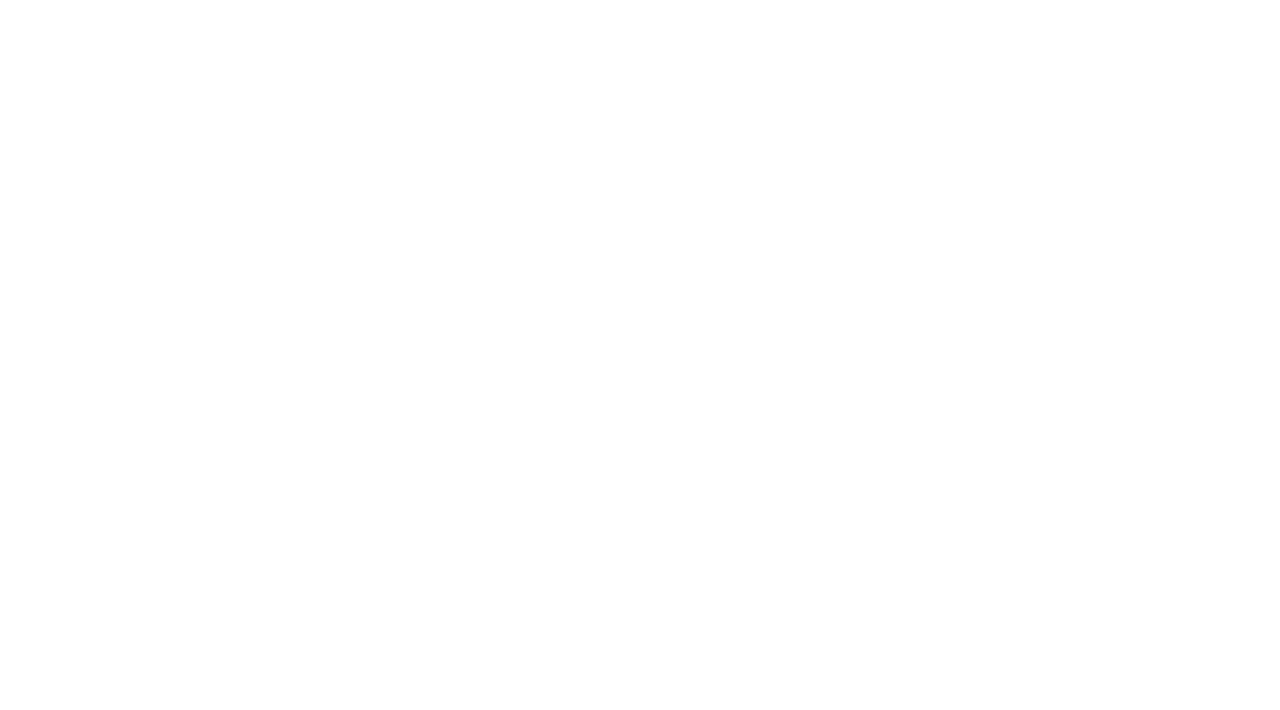
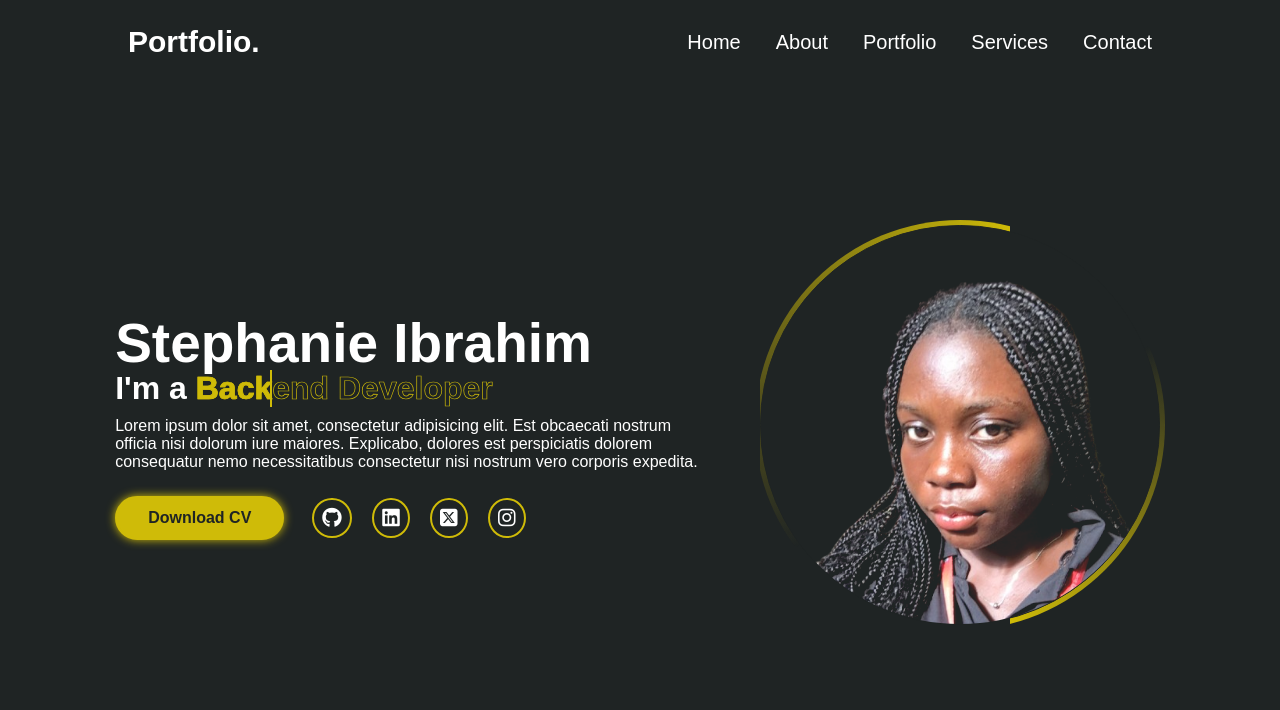
Before and after one commit to Stephanie-ib/portfolio, a plain HTML site: page index.html in a window 1280 px wide. Drawn offline with Linux system fonts and the light colour scheme.

```diff
--- a/index.html
+++ b/index.html
@@ -5,8 +5,59 @@
   <meta name="viewport" content="width=device-width, initial-scale=1.0">
   <title>Stephanie Ibrahim | Portfolio</title>
   <link rel="stylesheet" href="styles.css">
+  <link href="https://cdnjs.cloudflare.com/ajax/libs/font-awesome/6.5.1/css/all.min.css" rel="stylesheet">
 </head>
 <body>
 
+  <nav class="navbar">
+    <a href="#" class="logo">Portfolio.</a>
+    <ul>
+      <li class="active"><a href="#">Home</a></li>
+      <li><a href="#">About</a></li>
+      <li><a href="#">Portfolio</a></li>
+      <li><a href="#">Services</a></li>
+      <li><a href="#">Contact</a></li>
+    </ul>
+  </nav>
+
+  <div class="bars-animation">
+    <div class="bar" style="--i:6;"></div>
+    <div class="bar" style="--i:5;"></div>
+    <div class="bar" style="--i:4;"></div>
+    <div class="bar" style="--i:3;"></div>
+    <div class="bar" style="--i:2;"></div>
+    <div class="bar" style="--i:1;"></div>
+  </div>
+
+  <section class="home">
+    <div class="home-info">
+      <h1>Stephanie Ibrahim</h1>
+      <h2>I'm a
+        <span style="--i:4;" data-text="Frontend Developer">Frontend Developer</span>
+        <span style="--i:3;" data-text="Backend Developer">Backend Developer</span>
+        <span style="--i:2;" data-text="Full Stack Developer">Full Stack Developer</span>
+        <span style="--i:1;" data-text="Writer">Writer</span>
+      </h2>
+      <p> Lorem ipsum dolor sit amet, consectetur adipisicing elit. Est obcaecati nostrum officia nisi dolorum iure maiores. Explicabo, dolores est perspiciatis dolorem consequatur nemo necessitatibus consectetur nisi nostrum vero corporis expedita.
+      </p>
+      <div class="home-btn">
+        <a href="#" class="btn">Download CV</a>
+        <div class="home-socials">
+          <a href="#"><i class="fa-brands fa-github"></i></a>
+          <a href="#"><i class="fa-brands fa-linkedin"></i></a>
+          <a href="#"><i class="fa-brands fa-square-x-twitter"></i></a>
+          <a href="#"><i class="fa-brands fa-instagram"></i></a>
+        </div>
+      </div>
+    </div>
+
+    <div class="home-img">
+      <div class="img-box">
+        <div class="img-item">
+          <img src="./images/profile.png" alt="profile picture">
+        </div>
+      </div>
+    </div>
+  </section>
 </body>
 </html>
--- a/styles.css
+++ b/styles.css
@@ -0,0 +1,243 @@
+* {
+  margin: 0;
+  padding: 0;
+  box-sizing: border-box;
+  font-family: 'Poppins', sans-serif;
+}
+
+a {
+  color: #fff;
+  text-decoration: none;
+}
+
+.navbar {
+  position: fixed;
+  left: 0;
+  top: 0;
+  width: 100%;
+  padding: 25px 10%;
+  display: flex;
+  justify-content: space-between;
+  align-items: center;
+  z-index: 100;
+  visibility: hidden;
+  opacity: 0;
+  animation: show-content 1.5s linear forwards;
+  animation-delay: 1.2s;
+}
+
+@keyframes show-content {
+  100% {
+    visibility: visible;
+    opacity: 1;
+  }
+}
+
+.navbar .logo {
+  font-size: 30px;
+  font-weight: 700;
+}
+
+.navbar ul {
+  display: flex;
+}
+
+.navbar ul li {
+  list-style: none;
+  margin-left: 35px;
+}
+
+.navbar ul li a {
+  font-size: 20px;
+  font-weight: 500;
+  transition: 0.5s;
+}
+
+.navbar ul li:hover a,
+.navbar ul li:active a {
+  color: rgb(207, 187, 8);
+}
+
+.home {
+  display: flex;
+  align-items: center;
+  height: 100vh;
+  gap: 50px;
+  padding: 50px 9% 0;
+  color: #fff;
+  visibility: hidden;
+  opacity: 0;
+  animation: show-content 1.5s linear forwards;
+  animation-delay: 1.2s;
+}
+
+.home-info h1 {
+  font-size: 55px;
+}
+
+.home-info h2 {
+  font-size: 32px;
+  margin-top: -5px;
+  display: inline-block;
+}
+
+.home-info h2 span {
+  position: relative;
+  display: inline-block;
+  color: transparent;
+  -webkit-text-stroke: 0.7px rgb(207, 187, 8);
+  animation: display-text 16s linear infinite;
+  animation-delay: calc(-4s * var(--i));
+}
+
+@keyframes display-text {
+  25%, 100% {
+    display: none;
+  }
+}
+
+.home-info h2 span::before {
+  content: attr(data-text);
+  position: absolute;
+  width: 0;
+  border-right: 2px solid rgb(207, 187, 8);
+  color: rgb(207, 187, 8);
+  white-space: nowrap;
+  overflow: hidden;
+  animation: fill-text 4s linear infinite;
+}
+
+@keyframes fill-text {
+  10%, 100% {
+    width: 0;
+  }
+  70%, 90% {
+    width: 100%;
+  }
+}
+
+.home-info p {
+  font-size: 16px;
+  margin: 10px 0 25px;
+}
+
+.home-info .home-btn {
+  display: flex;
+  align-items: center;
+}
+
+.btn {
+  display: inline-block;
+  padding: 10px 30px;
+  background:rgb(207, 187, 8);
+  border: 3px solid rgb(207, 187, 8);
+  border-radius: 40px;
+  box-shadow: 0 0 10px rgb(207, 187, 8);
+  font-size: 16px;
+  color: #1f2424;
+  font-weight: 600;
+  transition: 0.6s;
+}
+
+.btn:hover {
+  background: transparent;
+  color:rgb(207, 187, 8);
+  box-shadow: none;
+}
+
+.home-info .home-btn .home-socials {
+  margin-left: 20px;
+}
+
+.home-info .home-btn .home-socials a {
+  display: inline-flex;
+  padding: 8px;
+  border: 2px solid rgb(207, 187, 8);
+  border-radius: 50%;
+  font-size: 20px;
+  margin: 0 8px;
+  transition: 0.5s;
+}
+
+.home-info .home-btn .home-socials a:hover {
+  background:rgb(207, 187, 8);
+  color: #1f2424;
+}
+
+.home-img .img-box {
+  position: relative;
+  width: 32vw;
+  height: 32vw;
+  border-radius: 50%;
+  padding: 5px;
+  display: flex;
+  align-items: center;
+  justify-items: center;
+  overflow: hidden;
+}
+
+.home-img .img-box::before,
+.home-img .img-box::after {
+  content: '';
+  position: absolute;
+  width: 500px;
+  height: 500px;
+  background: conic-gradient(transparent, transparent, transparent, rgb(207, 187, 8));
+  transform: rotate(0deg);
+  animation: rotate-border 10s linear infinite;
+}
+
+.home-img .img-box::after {
+  animation-delay: -5s;
+}
+
+@keyframes rotate-border {
+  100% {
+    transform: rotate(360deg);
+  }
+}
+
+.home-img .img-box .img-item {
+  position: relative;
+  width: 100%;
+  height: 100%;
+  background: #1f2424;
+  border-radius: 50%;
+  border: .1px solid #1f2424;
+  justify-content: center;
+  display: flex;
+  overflow: hidden;
+  z-index: 1;
+}
+
+.home-img .img-box .img-item img {
+  position: absolute;
+  top: 30px;
+  display: block;
+  width: 85%;
+  object-fit: cover;
+  mix-blend-mode: lighten;
+}
+
+.bars-animation {
+  position: absolute;
+  width: 100%;
+  height: 100%;
+  display: flex;
+  z-index: -1;
+}
+
+.bars-animation .bar {
+  width: 100%;
+  height: 100%;
+  background: #1f2424;
+  transform: translateY(-100%);
+  animation: show-bars 0.5s ease-in-out forwards;
+  animation-delay: calc(0.1s * var(--i));
+}
+
+@keyframes show-bars {
+  100% {
+    transform: translateY(0%);
+  }
+}
```
Also changed, not shown: images/egg-timer.png (added), images/music-player.png (added), images/profile.png (added), images/rock-paper-scissors.png (added).
